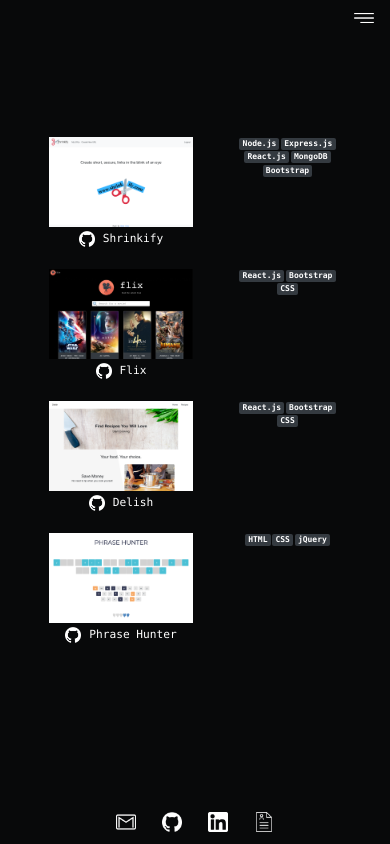
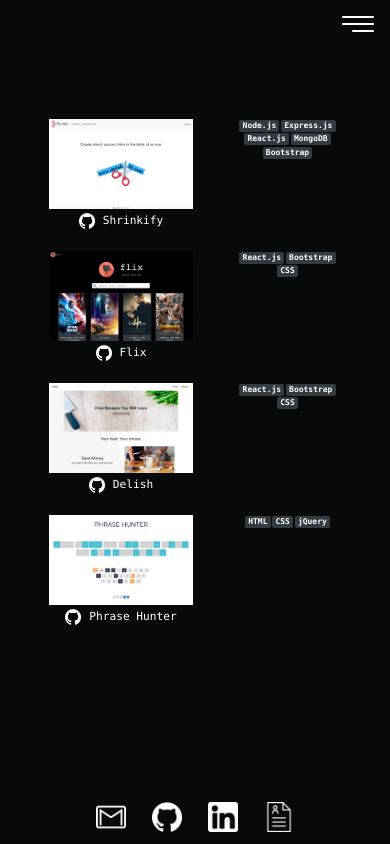
Before and after one commit to DeonChoi/deonchoi, a React (Create React App) app: page /#/work in a window 390 px wide. Built offline with nearby package versions, Linux system fonts and the light colour scheme.

Commit message:
media queries

```diff
--- a/src/styles/App.css
+++ b/src/styles/App.css
@@ -85,4 +85,10 @@
   .sidenav a {
     font-size: 3rem;
   }
+  .menuIcon {
+    width: 4rem;
+  }
+  .contactImage {
+    width: 3.75rem;
+  }
 }
--- a/src/styles/Work.css
+++ b/src/styles/Work.css
@@ -40,7 +40,7 @@
 
 @media only screen and (max-width: 321px) {
     .workContainer {
-        margin: -10% 0%;
+        margin: -15% 0%;
     }
     .projectCard {
         display:flex;
@@ -70,7 +70,7 @@
 }
 @media only screen and (min-width: 321px) {
     .workContainer {
-        margin: -10% 0%;
+        margin: -15% 0%;
     }
     .projectCard {
         display:flex;
@@ -100,7 +100,7 @@
 }
 @media only screen and (min-width: 400px) and (orientation : portrait){
     .workContainer {
-        margin: -10% 0;
+        margin: -15% 0;
     }
     .projectCard {
         display:flex;
@@ -259,22 +259,22 @@
 
   @media only screen and (min-width: 992px) {
     .workContainer {
-        margin: -2% 0;
+        margin: -5% 0;
     }
     .projectTitle {
-        font-size: 1.5rem;
+        font-size: 1.4rem;
         margin: 0.2rem 0rem;
     }
     .projectCard {
-        height: 20rem;
-        width: 40%;
-        margin: 0.5rem 1rem;
+        height: 17rem;
+        width: 34%;
+        margin: 0.5rem 0.25rem;
     }
     .techstack {
         font-size: 1rem;
     }
     .projectImage {
-        width: 75%;
+        width: 65%;
     }
   }
 
```
